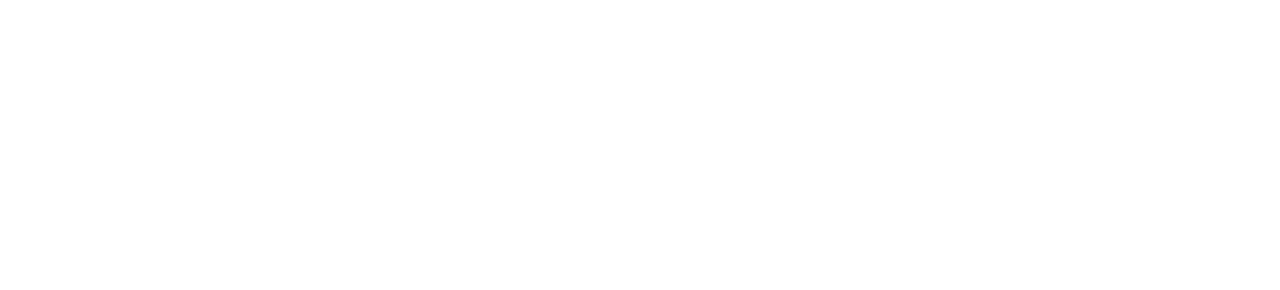
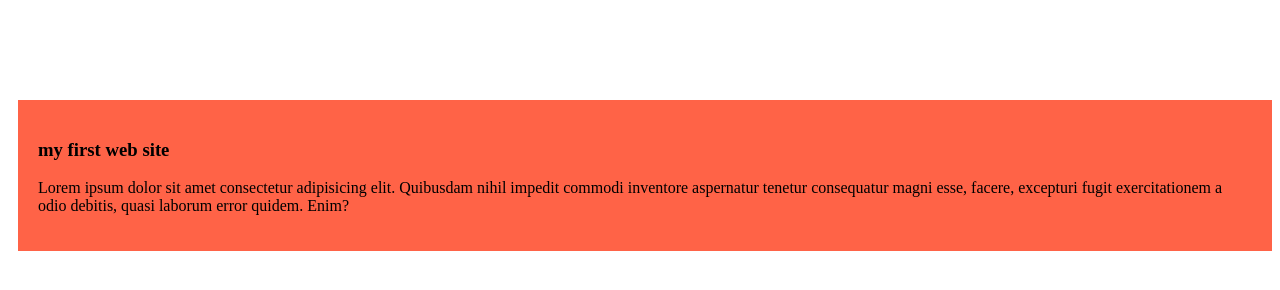
Before and after one commit to MOTIUR35/simple-web, a plain HTML site: page index.html in a window 1280 px wide. Drawn offline with Linux system fonts and the light colour scheme.

Commit message:
added the my first blog

```diff
--- a/index.html
+++ b/index.html
@@ -4,8 +4,17 @@
     <meta charset="UTF-8">
     <meta name="viewport" content="width=device-width, initial-scale=1.0">
     <title>simple web</title>
+    <link rel="stylesheet" href="style/blog_first.css">
+    <style>
+        div{
+        /* background-color: tomato; */
+        }
+    </style>
 </head>
 <body>
-
+    <div>
+        <h3>my first web site</h3>
+        <p>Lorem ipsum dolor sit amet consectetur adipisicing elit. Quibusdam nihil impedit commodi inventore aspernatur tenetur consequatur magni esse, facere, excepturi fugit exercitationem a odio debitis, quasi laborum error quidem. Enim?</p>
+    </div>
 </body>
 </html>
--- /dev/null
+++ b/style/blog_first.css
@@ -0,0 +1,8 @@
+div{
+    background-color: tomato;
+    margin-top: 100px;
+    margin-left: 10px;
+
+    padding: 20px;
+
+}
```
